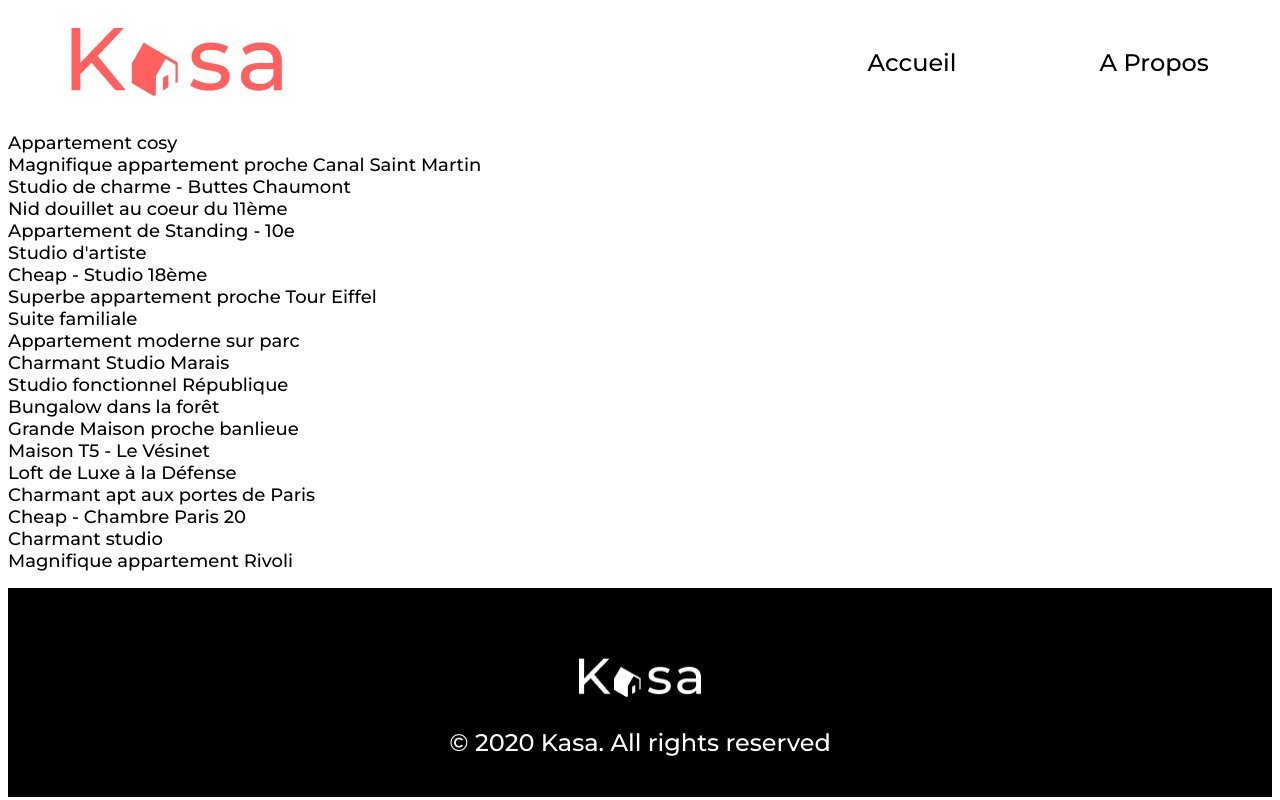
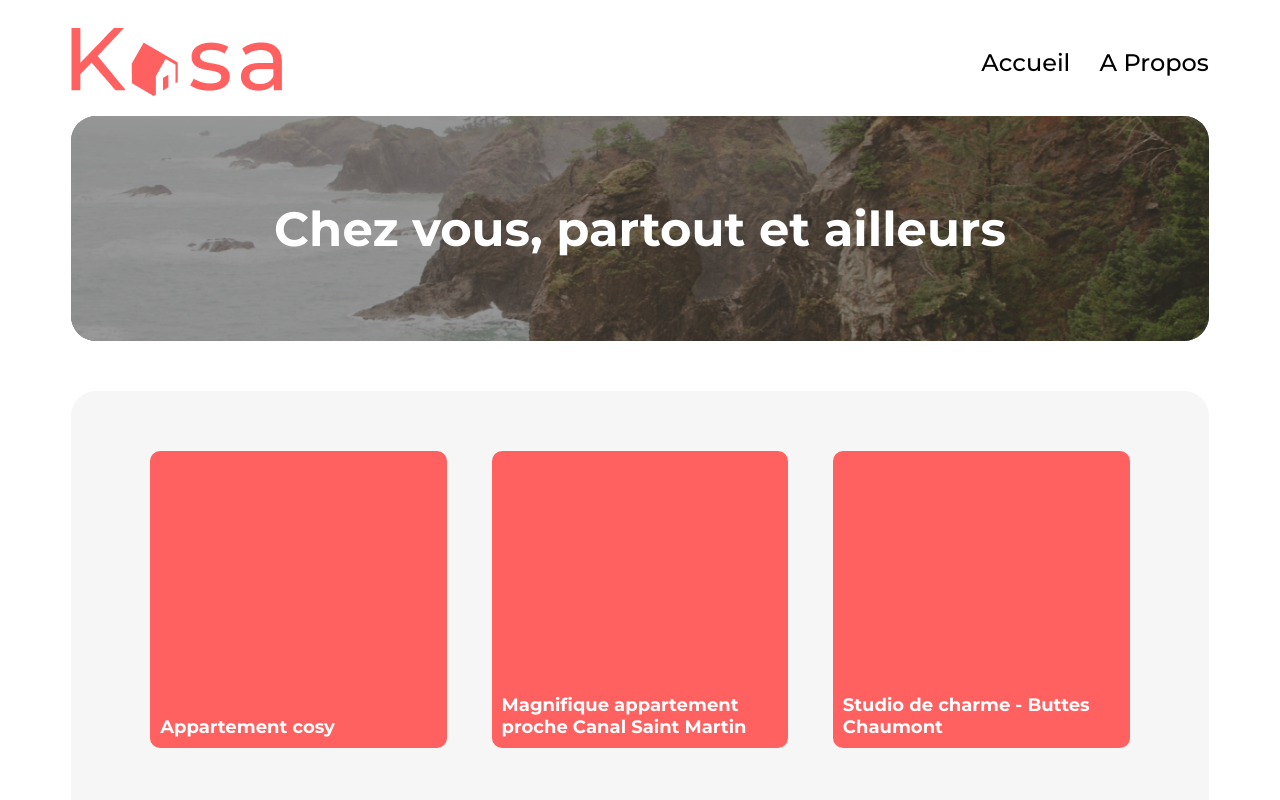
Before and after one commit to GregBonhomme/projet11, a React (Create React App) app: page / in a window 1280 px wide. Shown: the top 800 px of the page. Built offline with nearby package versions, Linux system fonts and the light colour scheme.

Commit message:
mise en place du CSS pour tout les composants de la home page

```diff
--- a/src/pages/Home/index.jsx
+++ b/src/pages/Home/index.jsx
@@ -1,3 +1,5 @@
+import "../../styles/pages/home.css"
+import headlineBg from "../../assets/img/headline_bg.jpg"
 import useFetch from "../../utils/hooks"
 import { Link } from "react-router-dom"
 
@@ -14,15 +16,19 @@ function Home () {
     }
 
     return (
-        <ul>
-            {housings.map((housing)=>{ return (
-                <Link to={"/housing/"+ housing.id} key={housing.id}>
-                    <li className='card'>
+        <div id="home_body">
+            <div className="headline">
+                <img src={headlineBg} className="headline_bg" alt="Falaise en bordure de mer" />
+                <h1>Chez vous, partout et ailleurs</h1>
+            </div>
+            <div className="card_list">
+                {housings.map((housing)=>{ return (
+                    <Link to={"/housing/"+ housing.id} className="card" key={housing.id}>
                         <h2>{housing.title}</h2>
-                    </li>
-                </Link>)
-            })}
-        </ul>
+                    </Link>)
+                })}
+            </div>
+        </div>
     )
 }
 
--- a/src/styles/components/carousel.css
+++ b/src/styles/components/carousel.css
@@ -2,7 +2,7 @@
     display: flex;
     align-items: center;
     align-self: center;
-    margin: 0px -48px;
+    margin: 0px -48px 30px -48px;
     width: 100%;
 }
 
--- a/src/styles/components/header.css
+++ b/src/styles/components/header.css
@@ -11,7 +11,7 @@ header nav {
     color: black;
     justify-content: space-between;
     align-items: center;
-    width: 30%;
+    width: 20%;
 }
 
 header nav.active {
--- a/src/styles/components/tags.css
+++ b/src/styles/components/tags.css
@@ -1,13 +1,10 @@
-ul {
+.tags {
     list-style-type: none;
-    padding: 0px;
-}
-
-.tags {
     display: flex;
     justify-content: flex-start;
     align-items: center;
     gap: 15px;
+    padding: 0px;
 }
 
 .tag {
--- /dev/null
+++ b/src/styles/pages/home.css
@@ -0,0 +1,63 @@
+#home_body {
+    padding: 0 5%;
+}
+
+.headline {
+    display: flex;
+    align-items: center;
+    justify-content: center;
+    width: 100%;
+    height: 225px;
+    border-radius: 25px;
+    overflow: hidden;
+    position: relative;
+    background-color: black;
+    margin-bottom: 50px;
+}
+
+.headline h1 {
+    position: relative;
+    color: white;
+    font-size: 48px;
+    font-weight: 700;
+    margin: 0;
+}
+
+.headline_bg {
+    opacity: 0.6;
+    position: absolute;
+    left: 0;
+    right: 0;
+    width: 100%;
+    height: auto;
+}
+
+.card_list {
+    background-color: rgba(246, 246, 246, 1);
+    border-radius: 25px;
+    display: flex;
+    flex-wrap: wrap;
+    justify-content: space-around;
+    padding: 60px 5%;
+    row-gap: 60px;
+}
+
+.card {
+    display: flex;
+    box-sizing: border-box;
+    border-radius: 10px;
+    background-color: rgba(255, 96, 96, 1);
+    padding: 10px;
+    flex: 29% 1 0;
+    max-width: 29%;
+    min-width: 250px;
+    aspect-ratio: 1;
+}
+
+.card h2 {
+    color: white;
+    font-size: 18px;
+    font-weight: 700;
+    align-self: flex-end;
+    max-width: 320px;
+}
--- a/src/styles/pages/housing.css
+++ b/src/styles/pages/housing.css
@@ -21,7 +21,7 @@ h3 {
 .housingCard {
     display: flex;
     flex-direction: column;
-    padding: 5% 5%;
+    padding: 20px 5% 60px 5%;
 }
 
 .housingInfo {
```
Also changed, not shown: src/assets/img/headline_bg.jpg (added).
